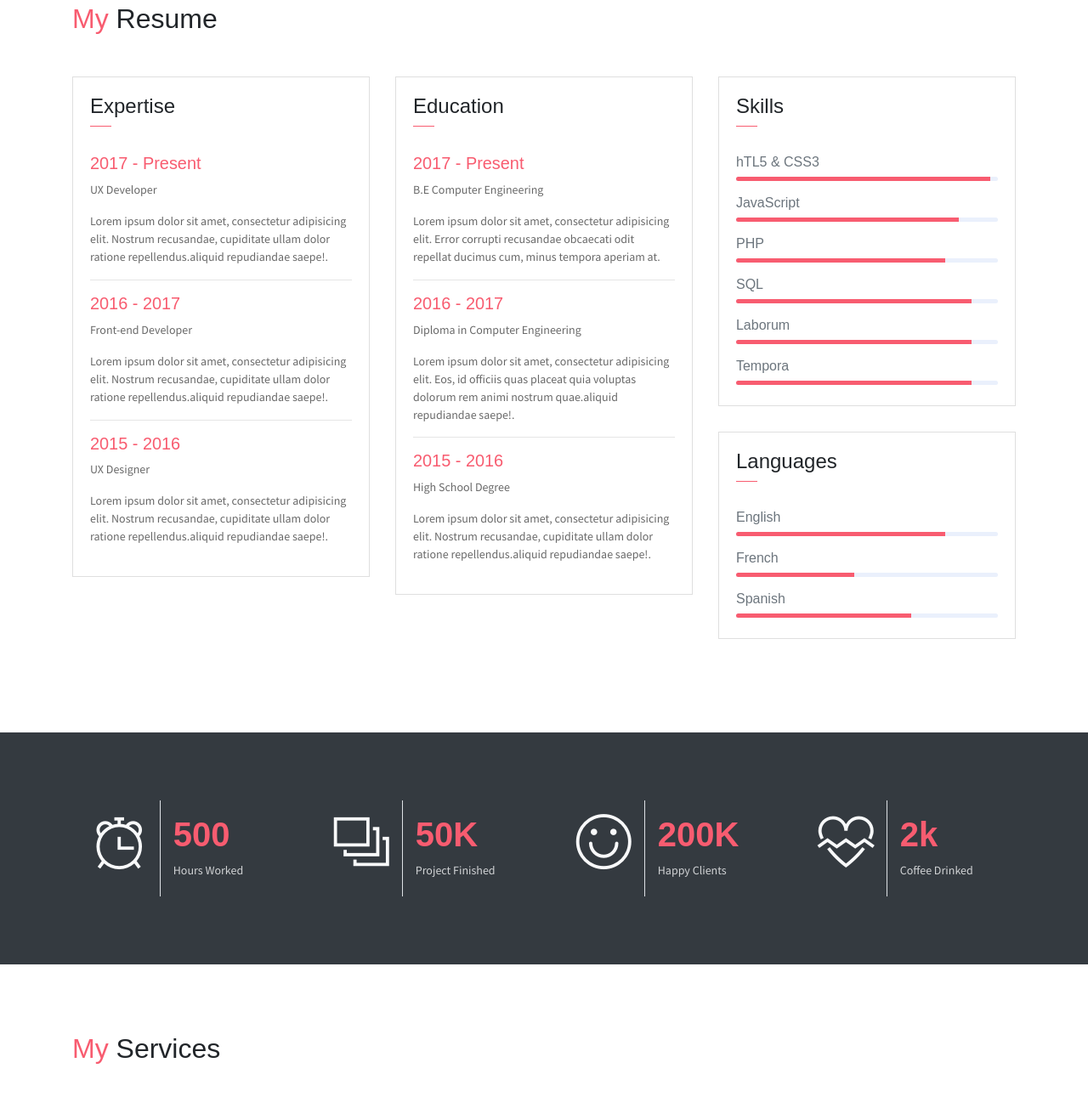
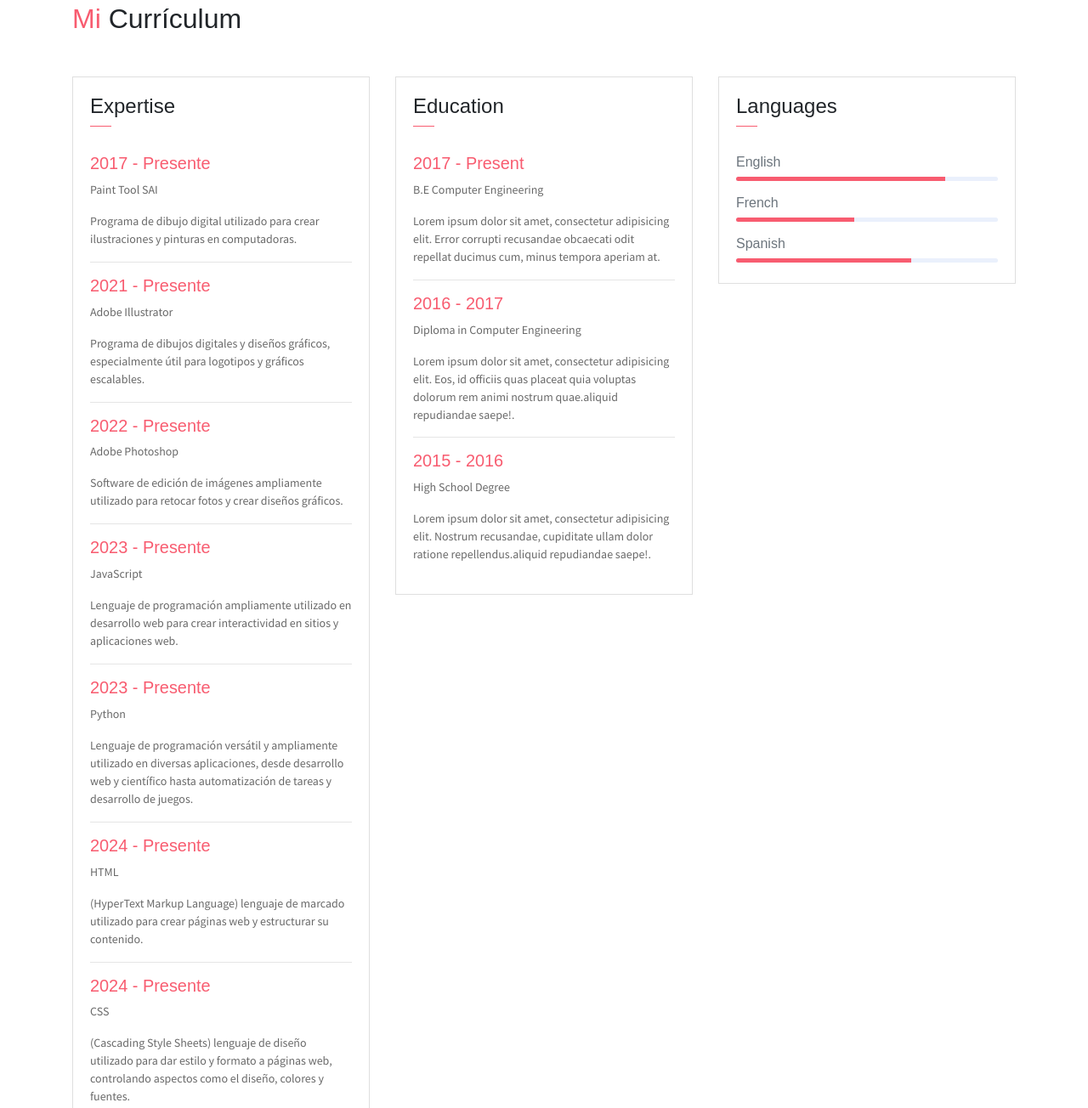
Before and after one commit to JuanEraso23/Curriculum, a website: page public_html/index.html in a window 1280 px wide. Shown: the part 1390-2694 px from the top of the page at 85% size. Drawn offline with Linux system fonts and the light colour scheme; some packages are replaced by stand-ins of ours.

Commit message:
El repetorio del curriculum fue editado

```diff
--- a/public_html/index.html
+++ b/public_html/index.html
@@ -38,7 +38,7 @@
             <div class="collapse mt-sm-20 navbar-collapse" id="navbarSupportedContent">
                 <ul class="navbar-nav mr-auto">
                     <li class="nav-item">
-                        <a href="#home" class="nav-link">Presentación</a>
+                        <a href="#home" class="nav-link">Bienvenida</a>
                     </li>
                     <li class="nav-item">
                         <a href="#about" class="nav-link">¿Quién Soy?</a>
@@ -68,6 +68,7 @@
     <div class="container-fluid">
         <div id="about" class="row about-section">
             <div class="col-lg-4 about-card">
+                <h2 class="mb-5"><span class="text-danger">¿Quién</span> Soy?</h2>
                 <h3 class="font-weight-light">Información Personal</h3>
                 <span class="line mb-5"></span>
                 <ul class="mt40 info list-unstyled">
@@ -117,7 +118,7 @@
     <!--Resume Section-->
     <section class="section" id="resume">
         <div class="container">
-            <h2 class="mb-5"><span class="text-danger">My</span> Resume</h2>
+            <h2 class="mb-5"><span class="text-danger">Mi</span> Currículum</h2>
             <div class="row">
                 <div class="col-md-6 col-lg-4">
                     <div class="card">
@@ -128,17 +129,33 @@
                             </div>
                         </div>
                         <div class="card-body">
-                            <h6 class="title text-danger">2017 - Present</h6>
-                            <P>UX Developer</P>
-                            <P class="subtitle">Lorem ipsum dolor sit amet, consectetur adipisicing elit. Nostrum recusandae, cupiditate ullam dolor ratione repellendus.aliquid repudiandae saepe!.</P>
+                            <h6 class="title text-danger">2017 - Presente</h6>
+                            <P>Paint Tool SAI</P>
+                            <P class="subtitle">Programa de dibujo digital utilizado para crear ilustraciones y pinturas en computadoras.</P>
                             <hr>
-                            <h6 class="title text-danger">2016 - 2017</h6>
-                            <P>Front-end Developer</P>
-                            <P class="subtitle">Lorem ipsum dolor sit amet, consectetur adipisicing elit. Nostrum recusandae, cupiditate ullam dolor ratione repellendus.aliquid repudiandae saepe!.</P>
+                            <h6 class="title text-danger">2021 - Presente</h6>
+                            <P>Adobe Illustrator</P>
+                            <P class="subtitle">Programa de dibujos digitales y diseños gráficos, especialmente útil para logotipos y gráficos escalables.</P>
                             <hr>
-                            <h6 class="title text-danger">2015 - 2016</h6>
-                            <P>UX Designer</P>
-                            <P class="subtitle">Lorem ipsum dolor sit amet, consectetur adipisicing elit. Nostrum recusandae, cupiditate ullam dolor ratione repellendus.aliquid repudiandae saepe!.</P>
+                            <h6 class="title text-danger">2022 - Presente</h6>
+                            <P>Adobe Photoshop</P>
+                            <P class="subtitle">Software de edición de imágenes ampliamente utilizado para retocar fotos y crear diseños gráficos.</P>
+                            <hr>
+                            <h6 class="title text-danger">2023 - Presente</h6>
+                            <P>JavaScript</P>
+                            <P class="subtitle">Lenguaje de programación ampliamente utilizado en desarrollo web para crear interactividad en sitios y aplicaciones web.</P>
+                            <hr>
+                            <h6 class="title text-danger">2023 - Presente</h6>
+                            <P>Python</P>
+                            <P class="subtitle">Lenguaje de programación versátil y ampliamente utilizado en diversas aplicaciones, desde desarrollo web y científico hasta automatización de tareas y desarrollo de juegos.</P>
+                            <hr>
+                            <h6 class="title text-danger">2024 - Presente</h6>
+                            <P>HTML</P>
+                            <P class="subtitle">(HyperText Markup Language) lenguaje de marcado utilizado para crear páginas web y estructurar su contenido.</P>
+                            <hr>
+                            <h6 class="title text-danger">2024 - Presente</h6>
+                            <P>CSS</P>
+                            <P class="subtitle">(Cascading Style Sheets) lenguaje de diseño utilizado para dar estilo y formato a páginas web, controlando aspectos como el diseño, colores y fuentes.</P>
                         </div>
                     </div>
                 </div>
@@ -167,40 +184,6 @@
                     </div>
                 </div>
                 <div class="col-lg-4">
-                    <div class="card">
-                       <div class="card-header">
-                            <div class="pull-left">
-                                <h4 class="mt-2">Skills</h4>
-                                <span class="line"></span>
-                            </div>
-                        </div>
-                        <div class="card-body pb-2">
-                           <h6>hTL5 &amp; CSS3</h6>
-                            <div class="progress mb-3">
-                                <div class="progress-bar bg-danger" role="progressbar" style="width: 97%" aria-valuenow="25" aria-valuemin="0" aria-valuemax="100"></div>
-                            </div>
-                            <h6>JavaScript</h6>
-                            <div class="progress mb-3">
-                                <div class="progress-bar bg-danger" role="progressbar" style="width: 85%" aria-valuenow="25" aria-valuemin="0" aria-valuemax="100"></div>
-                            </div>
-                            <h6>PHP</h6>
-                            <div class="progress mb-3">
-                                <div class="progress-bar bg-danger" role="progressbar" style="width: 80%" aria-valuenow="50" aria-valuemin="0" aria-valuemax="100"></div>
-                            </div>
-                            <h6>SQL</h6>
-                            <div class="progress mb-3">
-                                <div class="progress-bar bg-danger" role="progressbar" style="width: 90%" aria-valuenow="75" aria-valuemin="0" aria-valuemax="100"></div>
-                            </div>
-                            <h6>Laborum</h6>
-                            <div class="progress mb-3">
-                                <div class="progress-bar bg-danger" role="progressbar" style="width: 90%" aria-valuenow="75" aria-valuemin="0" aria-valuemax="100"></div>
-                            </div>
-                            <h6>Tempora</h6>
-                            <div class="progress mb-3">
-                                <div class="progress-bar bg-danger" role="progressbar" style="width: 90%" aria-valuenow="75" aria-valuemin="0" aria-valuemax="100"></div>
-                            </div>
-                        </div>
-                    </div>
                     <div class="card">
                        <div class="card-header">
                             <div class="pull-left">
```
